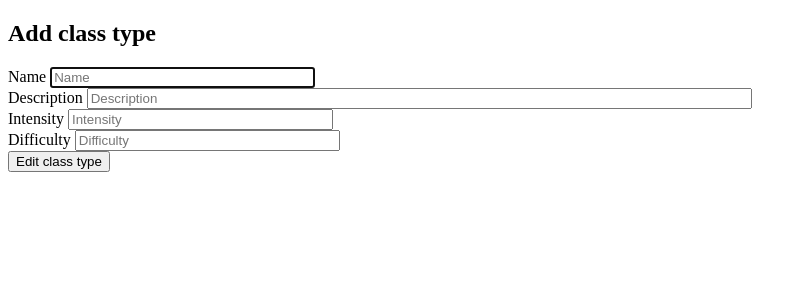
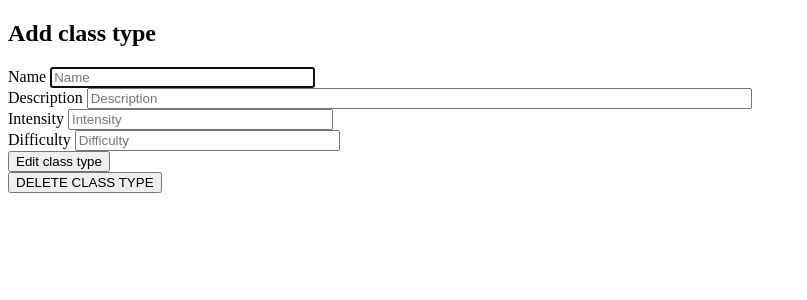
Before and after one commit to lauracdobie/gym_project, a Flask app: template templates/class_types/edit.html in a window 1280 px wide. Shown: the top 300 px of the page, without its empty margins (0-807 px from the left). Run offline with Flask 2, Linux system fonts and the light colour scheme; the template is opened without the code that fills it, so the values that code supplies are empty.

Commit message:
Delete class type works

```diff
--- a/controllers/class_type_controller.py
+++ b/controllers/class_type_controller.py
@@ -40,3 +40,8 @@ def update_class_type_details(id):
     updated_class_type = ClassType(name, description, intensity, difficulty, id)
     class_type_repository.edit(updated_class_type)
     return redirect('/class-types')
+
+@class_types_blueprint.route("/class-types/<id>/delete", methods=['POST'])
+def delete_class_type(id):
+    class_type_repository.delete(id)
+    return redirect('/class-types')
--- a/templates/class_types/edit.html
+++ b/templates/class_types/edit.html
@@ -26,6 +26,10 @@
 
             <button type="submit">Edit class type</button>
         </form>
+
+        <form action="/class-types/{{class_type.id}}/delete" method="POST">
+            <button type="submit" class="delete">DELETE CLASS TYPE</button>
+        </form>
     </article>
 </main>
 {% endblock %}
--- a/templates/fitness_classes/index.html
+++ b/templates/fitness_classes/index.html
@@ -4,6 +4,7 @@
     <ul>
         <li><a href="/fitness-classes/add">Add class to the timetable</a></li>
         <li><a href="/class-types/add">Create a new class type</a></li>
+        <li><a href="/class-types">View class types</a></li>
     </ul>
 </nav>
 <main>
```
